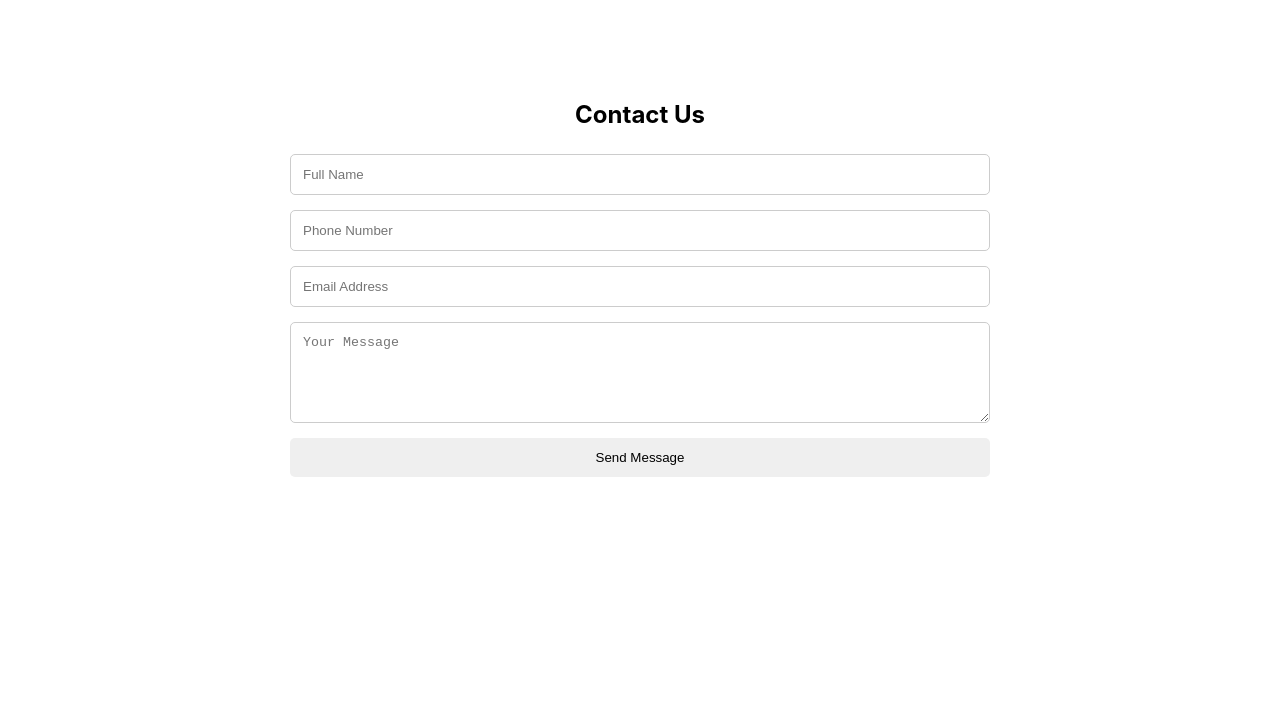
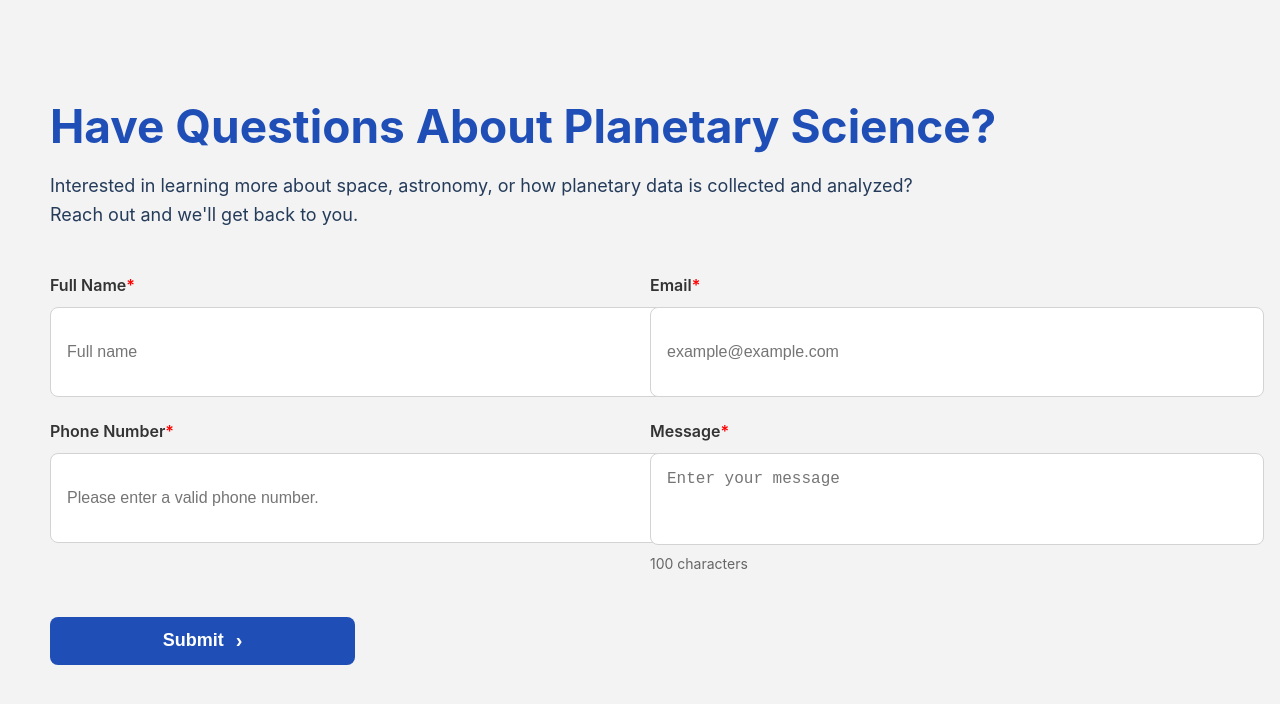
Before and after one commit to Moneybank10/Group-11-Capstone-project, a React (Create React App) app: page / in a window 1280 px wide. Shown: the top 704 px of the page. Built offline with nearby package versions, Linux system fonts and the light colour scheme.

Commit message:
Redesign contact form UI and integrate submission endpoint

```diff
--- a/src/contactform/contactform.css
+++ b/src/contactform/contactform.css
@@ -1,35 +1,128 @@
 .contact-section {
-  max-width: 700px;
-  margin: 60px auto;
-  padding: 20px;
+  background: #f3f3f3;
+  padding: 60px 50px;
 }
 
-.contact-section h2 {
-  text-align: center;
-  margin-bottom: 25px;
+.contact-container {
+  max-width: 1200px;
+  margin: 0 auto;
 }
 
-.contact-section form {
+.contact-header h2 {
+  color: #1f4eb6;
+  font-size: 46px;
+  font-weight: 700;
+  margin-bottom: 15px;
+}
+
+.contact-header p {
+  color: #243b5a;
+  font-size: 18px;
+  line-height: 1.6;
+  margin-bottom: 45px;
+}
+
+.form-grid {
+  display: grid;
+  grid-template-columns: repeat(2, 1fr);
+  gap: 24px 20px;
+}
+
+.form-group {
   display: flex;
   flex-direction: column;
-  gap: 15px;
 }
 
-.contact-section input,
-.contact-section textarea {
-  padding: 12px;
-  border: 1px solid #ccc;
-  border-radius: 5px;
+.form-group label {
+  font-size: 16px;
+  font-weight: 600;
+  margin-bottom: 12px;
+  color: #333;
 }
 
-.contact-section button {
-  padding: 12px;
-  border: none;
-  cursor: pointer;
-  border-radius: 5px;
+.form-group label span {
+  color: red;
 }
 
-.contact-section p {
-  text-align: center;
+.form-group input,
+.form-group textarea {
+  width: 100%;
+  border: 1px solid #d3d3d3;
+  border-radius: 8px;
+  padding: 16px;
+  font-size: 16px;
+  outline: none;
+  background: white;
+}
+
+.form-group input {
+  height: 56px;
+}
+
+.form-group textarea {
+  height: 58px;
+  resize: none;
+}
+
+.form-group input:focus,
+.form-group textarea:focus {
+  border-color: #1f4eb6;
+}
+
+.form-group small {
   margin-top: 10px;
+  color: #666;
+  font-size: 14px;
 }
+
+.submit-btn {
+  margin-top: 45px;
+  width: 305px;
+  height: 48px;
+  border: none;
+  border-radius: 8px;
+  background: #1f4eb6;
+  color: white;
+  font-size: 18px;
+  font-weight: 600;
+  cursor: pointer;
+
+  display: flex;
+  justify-content: center;
+  align-items: center;
+  gap: 12px;
+
+  transition: 0.3s ease;
+}
+
+.submit-btn:hover {
+  background: #173f98;
+}
+
+.arrow {
+  font-size: 20px;
+  font-weight: 700;
+}
+
+.status {
+  margin-top: 15px;
+  color: #1f4eb6;
+}
+
+@media (max-width: 768px) {
+  .contact-section {
+    padding: 30px 20px;
+  }
+
+  .contact-header h2 {
+    font-size: 32px;
+  }
+
+  .form-grid {
+    grid-template-columns: 1fr;
+  }
+
+  .submit-btn {
+    width: 100%;
+  }
+}
--- a/src/contactform/contactform.js
+++ b/src/contactform/contactform.js
@@ -3,6 +3,7 @@ import "./contactform.css";
 
 function ContactForm() {
   const [status, setStatus] = useState("");
+  const [charCount, setCharCount] = useState(100);
 
   const handleSubmit = async (e) => {
     e.preventDefault();
@@ -12,11 +13,6 @@ function ContactForm() {
     const email = e.target.email.value.trim();
     const message = e.target.message.value.trim();
 
-    console.log("Full Name:", fullName);
-    console.log("Phone Number:", phoneNumber);
-    console.log("Email:", email);
-    console.log("Message:", message);
-
     try {
       const formData = new URLSearchParams();
 
@@ -25,7 +21,7 @@ function ContactForm() {
       formData.append("email", email);
       formData.append("message", message);
 
-      const response = await fetch("PASTE_API_ENDPOINT_HERE", {
+      const response = await fetch("https://whitebricks.com/tsacademy.php", {
         method: "POST",
         headers: {
           "Content-Type": "application/x-www-form-urlencoded",
@@ -33,14 +29,10 @@ function ContactForm() {
         body: formData.toString(),
       });
 
-      const responseText = await response.text();
-
-      console.log("Response Status:", response.status);
-      console.log("Response Text:", responseText);
-
       if (response.status === 200) {
         setStatus("Message sent successfully!");
         e.target.reset();
+        setCharCount(100);
       } else {
         setStatus("Submission failed.");
       }
@@ -52,41 +44,84 @@ function ContactForm() {
 
   return (
     <section id="contact" className="contact-section">
-      <h2>Contact Us</h2>
+      <div className="contact-container">
+        <div className="contact-header">
+          <h2>Have Questions About Planetary Science?</h2>
+
+          <p>
+            Interested in learning more about space, astronomy, or how
+            planetary data is collected and analyzed?
+            <br />
+            Reach out and we'll get back to you.
+          </p>
+        </div>
 
         <form onSubmit={handleSubmit}>
+          <div className="form-grid">
+
+            <div className="form-group">
+              <label>
+                Full Name<span>*</span>
+              </label>
               <input
                 type="text"
                 name="fullName"
-          placeholder="Full Name"
+                placeholder="Full name"
                 required
               />
+            </div>
 
+            <div className="form-group">
+              <label>
+                Email<span>*</span>
+              </label>
+              <input
+                type="email"
+                name="email"
+                placeholder="example@example.com"
+                required
+              />
+            </div>
+
+            <div className="form-group">
+              <label>
+                Phone Number<span>*</span>
+              </label>
               <input
                 type="tel"
                 name="phoneNumber"
-          placeholder="Phone Number"
+                placeholder="Please enter a valid phone number."
                 required
               />
+            </div>
 
-        <input
-          type="email"
-          name="email"
-          placeholder="Email Address"
-          required
-        />
+            <div className="form-group">
+              <label>
+                Message<span>*</span>
+              </label>
 
               <textarea
                 name="message"
-          placeholder="Your Message"
-          rows="5"
+                maxLength="100"
+                placeholder="Enter your message"
+                onChange={(e) =>
+                  setCharCount(100 - e.target.value.length)
+                }
                 required
               ></textarea>
 
-        <button type="submit">Send Message</button>
+              <small>{charCount} characters</small>
+            </div>
 
-        <p>{status}</p>
+          </div>
+
+          <button type="submit" className="submit-btn">
+            Submit <span className="arrow">›</span>
+          </button>
+
+          {status && <p className="status">{status}</p>}
         </form>
+      </div>
     </section>
   );
 }
```
Lines whose indentation alone changed are shown as unchanged.
